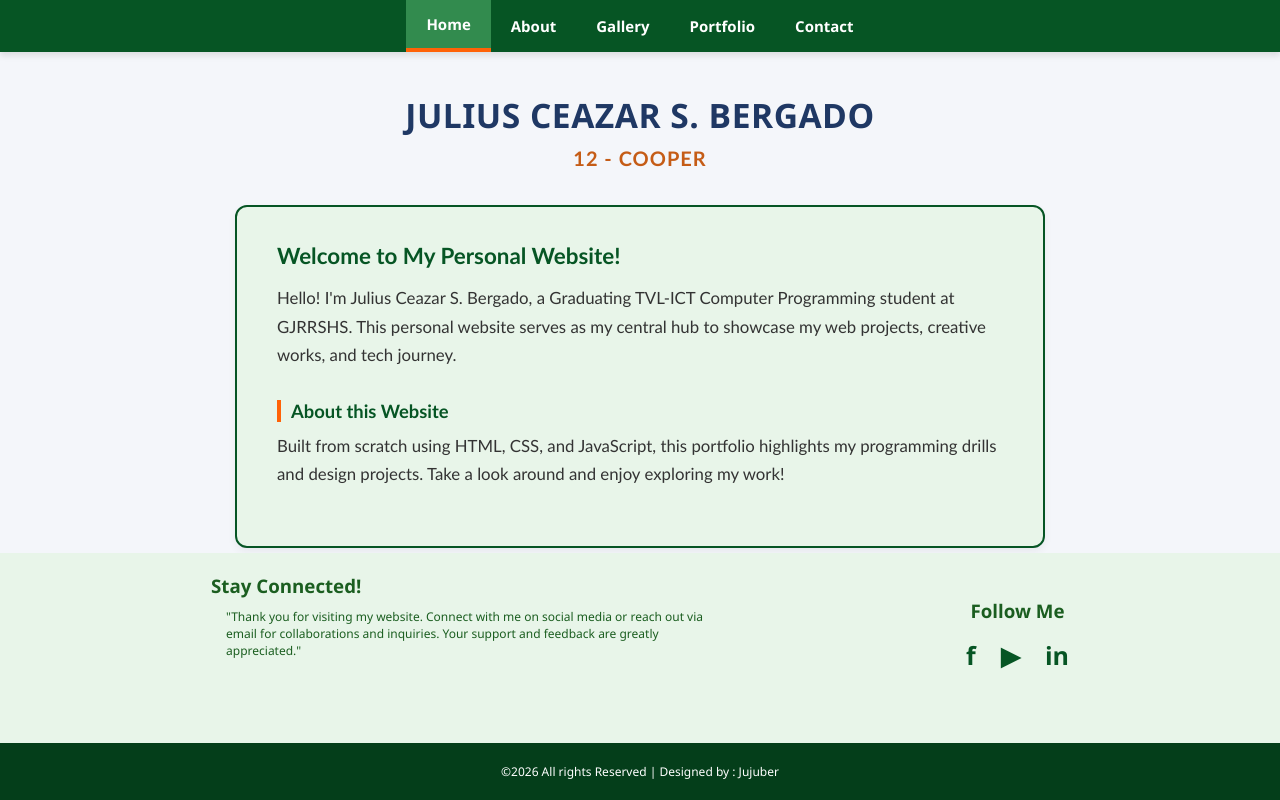
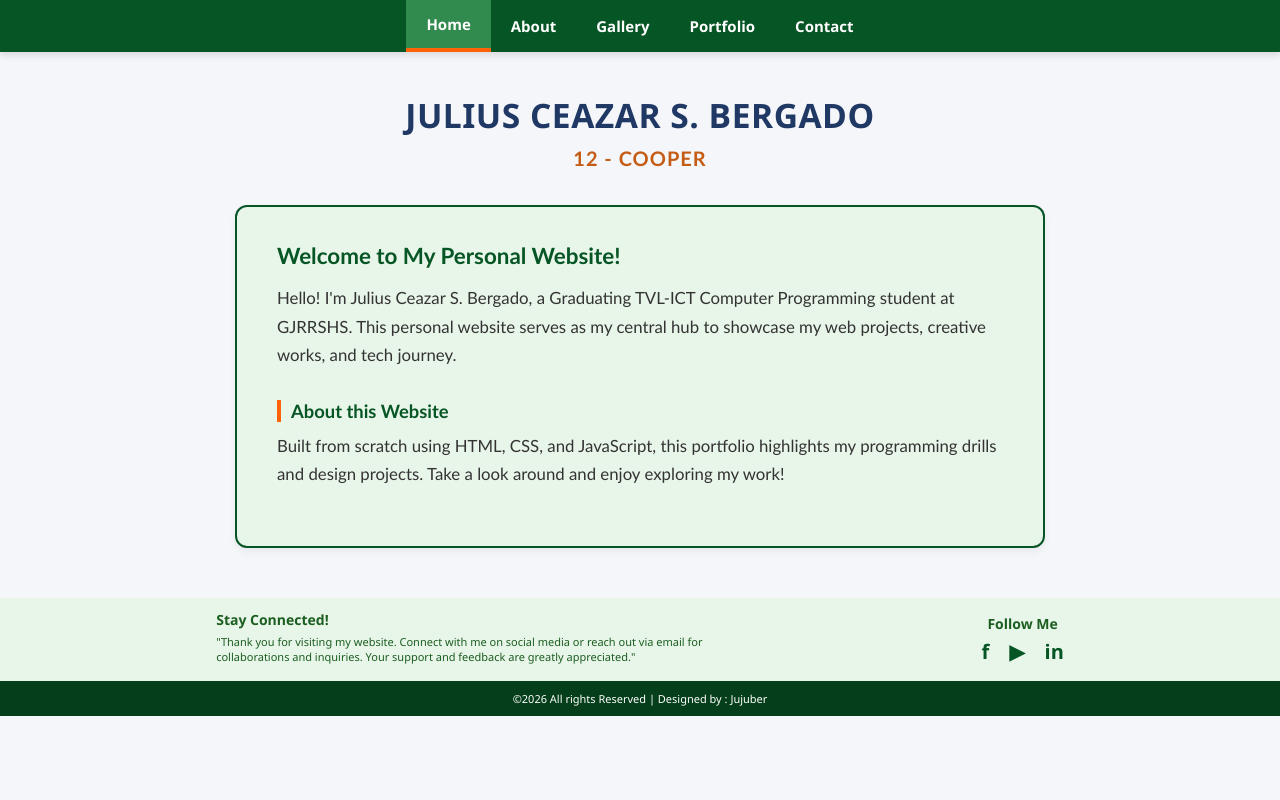
Before and after one commit to ZenSaiga/Website, a plain HTML site: page index.html in a window 1280 px wide. Drawn offline with Linux system fonts and the light colour scheme.

Commit message:
Refactor footer styles and layout adjustments
Reduced footer styling and adjusted layout properties.

```diff
--- a/styles.css
+++ b/styles.css
@@ -1,4 +1,3 @@
-
 * {
     margin: 0px;
     padding: 0px;
@@ -15,14 +14,13 @@ body {
 /* Ito ang nag-didikta ng background color para sa navigation bar */
 .navbar {
     background-color: #065524;
-
     width: 100%;
     box-shadow: 0 4px 6px rgba(0, 0, 0, 0.1);
 }
 
 .nav-list {
-   display: flex;               /* Nag-a-ayos ng mga item nang magkatabi pahiga */
-   flex-direction: row;         /* ito ay nags-start mula kaliwa hanggang kanan*/
+   display: flex;             /* Nag-a-ayos ng mga item nang magkatabi pahiga */
+   flex-direction: row;       /* ito ay nags-start mula kaliwa hanggang kanan*/
    justify-content: center; /* Pinagsasama-sama ang mga item patungo sa simula ng menu*/
    align-items: center;         /* Inilalagay sa center ang mga item sa navigation list */
    list-style-type: none;       /* Tinatanggal ang mga bullet point sa listahan */
@@ -117,47 +115,56 @@ body {
     font-size: 0.7rem;
     background-color: lightyellow;
 }
+
+/* --- REDUCED FOOTER STYLING --- */
 .footer {
     background-color: #e8f5e9;
     color: #1b5e20;
     font-family: "Segoe UI", sans-serif;
-    bottom: 0;
-    position: absolute;
     width: 100%;
-    left: 0;
+    margin-top: 50px;
 }
 
 .footer-content {
     display: flex;
     justify-content: space-around;
-    padding: 20px 8%;
-    height: 190px;
+    align-items: center;
+    padding: 12px 8%;
+
 }
 
 .footer-text {
     width: 50%;
 }
 
+.footer-text h3 {
+    font-size: 14px;
+}
+
 .footer-text p {
-    margin: 10px 15px;
-    font-size: 12px;
+    margin: 5px 0;
+    font-size: 11px;
 }
 
 .footer-social {
     text-align: center;
-    padding-top: 25px;
+    padding-top: 0;
+}
+
+.footer-social h3 {
+    font-size: 14px;
 }
 
 .social-links {
     display: flex;
     justify-content: center;
-    gap: 25px;
-    margin-top: 15px;
+    gap: 20px;
+    margin-top: 5px;
 }
 
 .social-links a {
     color: #065524;
-    font-size: 25px;
+    font-size: 20px;
     text-decoration: none;
     font-weight: bold;
 }
@@ -170,6 +177,6 @@ body {
     background-color: #043e1a;
     color: white;
     text-align: center;
-    padding: 20px;
-    font-size: 12px;
+    padding: 10px;
+    font-size: 11px;
 }
```
